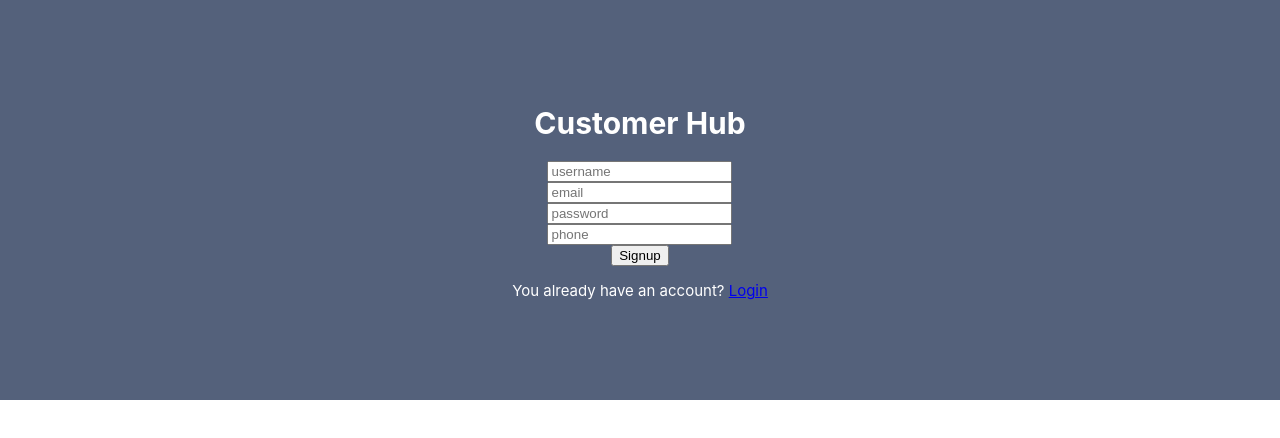
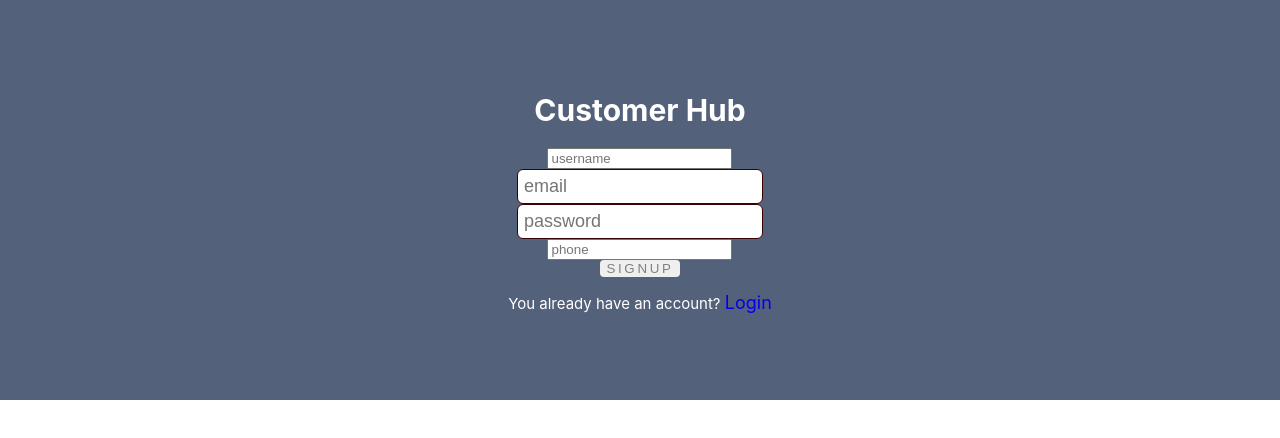
Before and after one commit to team-shamir-sofia/customerService, a React (Create React App) app in the folder customer-service/: page /signup in a window 1280 px wide. Shown: the top 438 px of the page. Built offline with nearby package versions, Linux system fonts and the light colour scheme.

Commit message:
without css

```diff
--- a/customer-service/package.json
+++ b/customer-service/package.json
@@ -10,6 +10,7 @@
     "react": "^18.2.0",
     "react-datepicker": "^4.15.0",
     "react-dom": "^18.2.0",
+    "react-icons": "^4.10.1",
     "react-router-dom": "^6.14.1",
     "react-scripts": "5.0.1",
     "react-toastify": "^9.1.3",
--- a/customer-service/src/Components/AdminPage.js
+++ b/customer-service/src/Components/AdminPage.js
@@ -2,6 +2,7 @@ import React from "react";
 import { useState, useEffect } from "react";
 import { useNavigate } from "react-router-dom";
 import axios from "axios";
+import { AiOutlineMail } from "react-icons/ai";
 
 function AdminPage() {
   const [visibleReplyText, setVisibleReplyText] = useState(false);
@@ -30,11 +31,11 @@ function AdminPage() {
                 console.log(data);
               });
           } else {
-            navigate("/");
+            navigate("/adminlogin");
           }
         });
     } else {
-      navigate("/");
+      navigate("/adminlogin");
     }
   }, []);
 
@@ -88,7 +89,7 @@ function AdminPage() {
 
   function signOut() {
     localStorage.removeItem("token");
-    navigate("/");
+    navigate("/adminlogin");
   }
 
   return (
@@ -108,14 +109,15 @@ function AdminPage() {
           {adminMsg.map((adminMsg) => {
             return (
               <li key={adminMsg._id}>
+                <AiOutlineMail className="icon"></AiOutlineMail>
                 {"date: " + adminMsg.date + " comment: " + adminMsg.comment}
                 <br></br>
                 {" room: " +
                   adminMsg.room +
                   " check in: " +
-                  adminMsg.checkIn.slice(0, 10) +
+                  adminMsg.checkIn +
                   " check out: " +
-                  adminMsg.checkOut.slice(0, 10)}
+                  adminMsg.checkOut}
                 <br></br>
                 {" message: " + adminMsg.inquiry}
                 <br></br>
--- a/customer-service/src/Components/UserInput.js
+++ b/customer-service/src/Components/UserInput.js
@@ -4,6 +4,7 @@ import { useNavigate } from "react-router-dom";
 import DatePicker from "react-datepicker";
 import "react-datepicker/dist/react-datepicker.css";
 import React from "react";
+import { AiOutlineMail } from "react-icons/ai";
 import { useState, useEffect } from "react";
 import axios from "axios";
 
@@ -109,8 +110,8 @@ function UserInput() {
           <label htmlFor="checkOut">Check Out Date:</label>
           <DatePicker
             id="checkIn"
-            selected={checkIn}
-            onChange={(date) => setCheckIn(date)}
+            selected={checkOut}
+            onChange={(date) => setCheckOut(date)}
             dateFormat="dd/MM/yyyy"
             placeholderText="Select a date"
           />
@@ -132,8 +133,8 @@ function UserInput() {
         ></textarea>
         <button
           type="submit"
-          onClick={() => {
-            handleSubmit();
+          onClick={(e) => {
+            handleSubmit(e);
           }}
         >
           Send
@@ -143,11 +144,12 @@ function UserInput() {
         <p>Inbox</p>
         <ul>
           {replyList.map((replyList) => {
-            if (replyList.reply) {
-              return <li key={replyList._id}>{replyList.reply}</li>;
-            } else {
-              return <li>You have no new messages</li>;
-            }
+            return (
+              <li key={replyList._id}>
+                <AiOutlineMail className="icon"></AiOutlineMail>
+                {replyList.reply}
+              </li>
+            );
           })}
         </ul>
       </div>
--- a/customer-service/src/index.css
+++ b/customer-service/src/index.css
@@ -9,6 +9,11 @@ body {
 
 body {
   margin: 0;
+  height: 0;
+  box-sizing: border-box;
+}
+
+body {
   height: 100%;
 }
 
@@ -25,16 +30,6 @@ body {
   background-color: #54617b;
   color: white;
   font-size: 15px;
-}
-
-body {
-  margin: 0;
-  height: 0;
-  box-sizing: border-box;
-}
-
-body {
-  height: 100%;
 }
 
 code {
@@ -54,9 +49,38 @@ textarea {
   resize: none;
 }
 
-.App {
+.input-container {
   display: flex;
   flex-direction: column;
+  width: 500px;
+}
+
+#checkIn {
+  width: 500px;
+  margin-bottom: 5px;
+  border-radius: 6px;
+  height: 20px;
+}
+
+#checkOut {
+  width: 500px;
+  margin-bottom: 5px;
+  border-radius: 6px;
+  height: 20px;
+}
+
+.room {
+  width: 500px;
+  margin-bottom: 5px;
+  border-radius: 6px;
+  height: 20px;
+}
+
+.inputs {
+  display: flex;
+  flex-direction: column;
+  margin-bottom: 10px;
+  width: 200px;
 }
 
 .input-container-one {
@@ -66,12 +90,100 @@ textarea {
   width: 500px;
 }
 
-/* .input-container-one label {
- margin-bottom: 5px;
-} */
+.input-container-one label {
+  margin-bottom: 5px;
+}
 
 /* .input-container input,
 
 .input-container textarea {
  margin-bottom: 10px;
 } */
+
+.App {
+  display: flex;
+  flex-direction: column;
+  align-items: center;
+  justify-content: center;
+  min-height: 50vh;
+}
+
+.App {
+  text-align: center;
+  background-color: #54617b;
+  color: white;
+  font-size: 15px;
+}
+
+input[type="email"],
+input[type="password"] {
+  border: 1px solid #3a0303;
+  border-radius: 6px;
+  padding: 6px;
+  font-size: 18px;
+}
+
+input[type="email"]:hover,
+input[type="password"]:hover,
+button:hover {
+  border-color: #7f6767;
+}
+
+input[type="email"]:focus,
+input[type="password"]:focus,
+button:focus {
+  border-color: #333;
+  box-shadow: brown;
+}
+
+/* input[type="number"]
+input[type="date"]
+{
+  border: 1px solid black;
+  border-radius: 4px;
+
+} */
+
+.input-container-two {
+  display: flex;
+  flex-direction: column;
+  width: 500px;
+}
+
+.title {
+  font-size: 16px;
+}
+
+button {
+  cursor: pointer;
+  border-radius: 4px;
+  color: gray;
+  text-transform: uppercase;
+  letter-spacing: 0.2em;
+  border: none;
+}
+
+a:hover {
+  color: #333;
+}
+
+a {
+  font-size: large;
+  text-decoration: none;
+}
+
+li {
+  list-style-type: none;
+}
+
+.icon {
+  margin-right: 10px;
+}
+
+li {
+  list-style-type: none;
+}
+
+.icon {
+  margin-right: 10px;
+}
```
Also changed, not shown: 1 other file (tests, documents, lock files or other folders).
